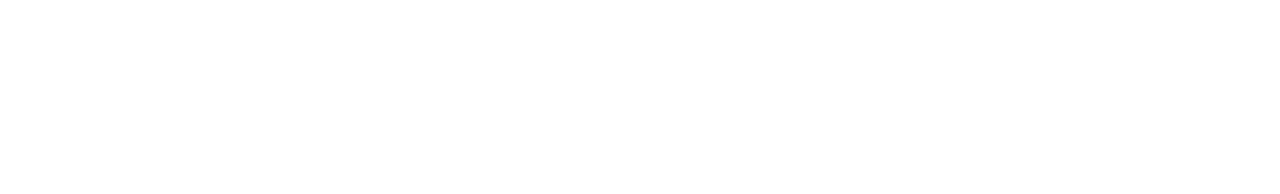
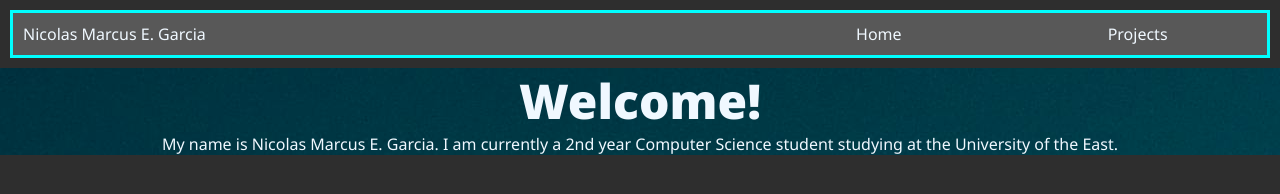
Before and after one commit to nmarcusg/portfolio, a plain HTML site: page index.html in a window 1280 px wide. Drawn offline with Linux system fonts and the light colour scheme.

Commit message:
added content, bg, styling. incomplete.

```diff
--- a/index.html
+++ b/index.html
@@ -5,8 +5,22 @@
     <meta name="viewport" content="width=device-width, initial-scale=1.0">
     <title>Welcome to my Portfolio!</title>
     <link rel="stylesheet" href="styles.css">
+    <link rel="preconnect" href="https://fonts.googleapis.com">
+    <link rel="preconnect" href="https://fonts.gstatic.com" crossorigin>
+    <link href="https://fonts.googleapis.com/css2?family=Noto+Sans:ital,wght@0,100..900;1,100..900&display=swap" rel="stylesheet">
 </head>
 <body>
+    <div class="heading">
+        <ul class="navigation">
+            <li id="name">Nicolas Marcus E. Garcia</li>
+            <li>Home</li>
+            <li>Projects</li>
+        </ul>
+    </div>
 
+    <div class="content">
+        <h1>Welcome!</h1>
+        <p>My name is Nicolas Marcus E. Garcia. I am currently a 2nd year Computer Science student studying at the University of the East.</p>
+    </div>
 </body>
 </html>
--- a/styles.css
+++ b/styles.css
@@ -0,0 +1,57 @@
+* {
+    font-family: "Noto Sans", serif;
+    margin: 0;
+    padding: 0;
+    box-sizing: border-box;
+    background-color: #2e2e2e;
+    color: aliceblue;
+}
+
+ul {
+    list-style: none;
+    display: flex;
+    margin: 10px;
+    border-color: aqua;
+    border-style: solid;
+}
+
+ul li {
+    flex: 1;
+    padding: 10px;
+    margin: 0px;
+    background-color: #f5f5f536;
+}
+
+li:not(#name) {
+    text-align: center;
+}
+
+#name {
+    display: flex;
+    flex: 3;
+    padding: 10px;
+}
+
+.content {
+    margin: 10px;
+    display: flex;
+    flex-direction: column;
+    align-items: center;
+    justify-content: space-around;
+    background-image: url(pexels-no-name-14543-66997.jpg);
+    object-fit: cover;
+    height: 100%;
+    margin: 0px;
+    display: flex;
+    justify-content: space-between;
+}
+
+
+.content h1 {
+    font-size: 48px;
+    font-weight: 900;
+    background-color: transparent;
+}
+p {
+    background-color: transparent;
+}
```
Also changed, not shown: pexels-no-name-14543-66997.jpg (added).
